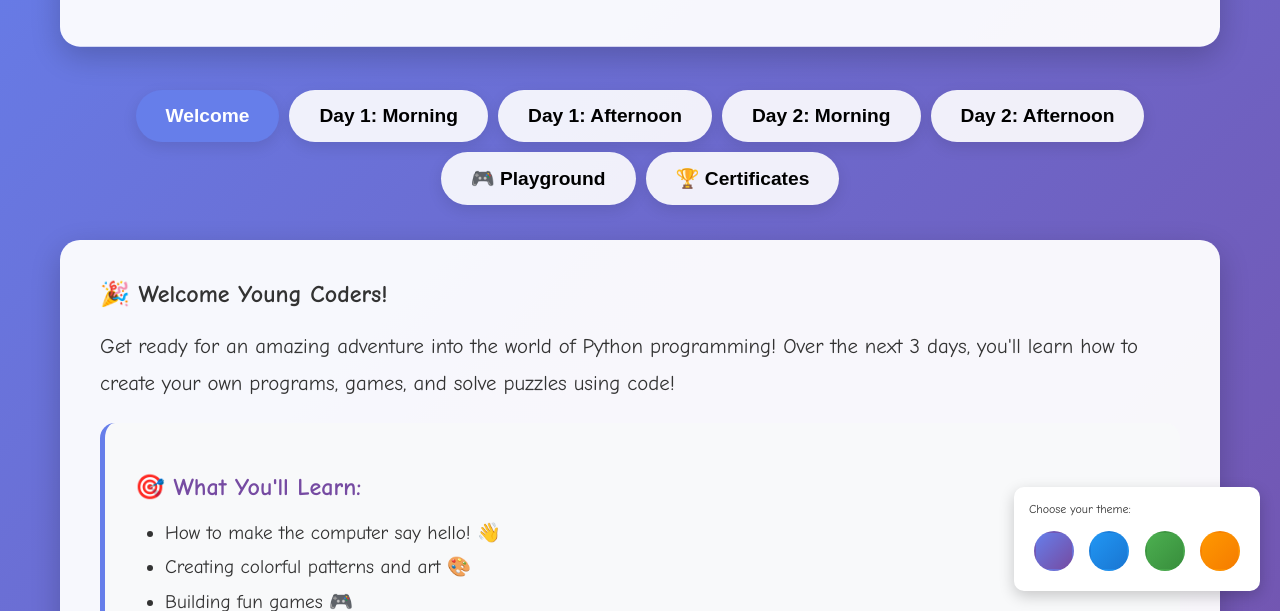
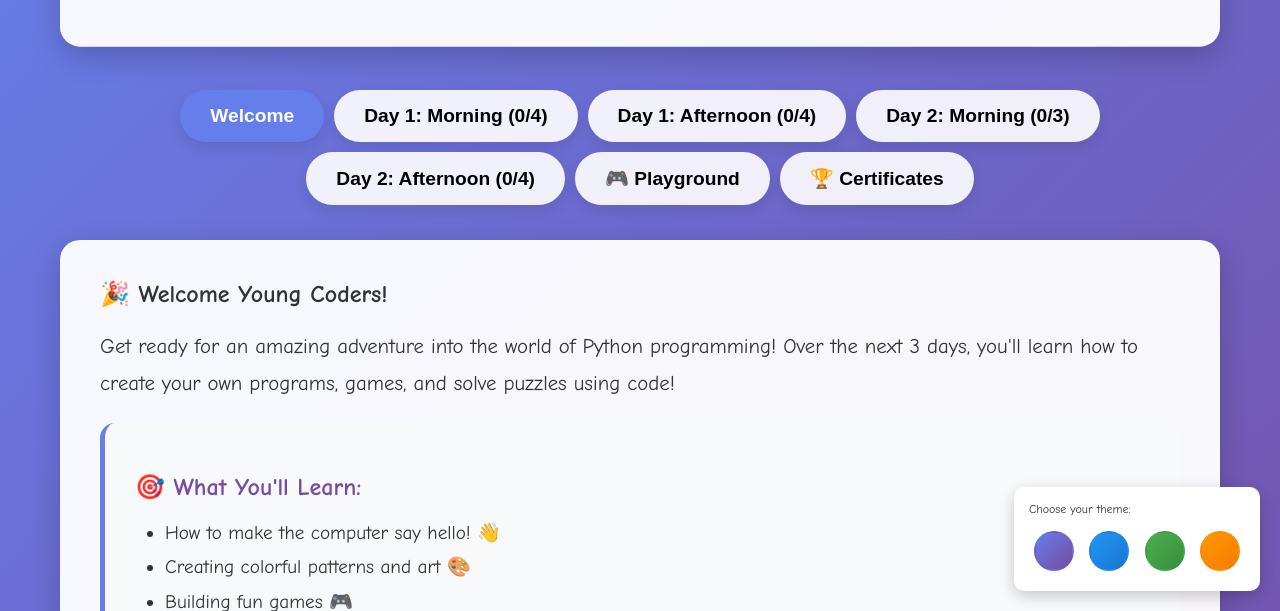
Before and after one commit to seanmjoyce27/learning-python, a plain HTML site: page python-kids-curriculum-improved-4.html in a window 1280 px wide. Both pictures are taken after a click on the button "Welcome". Shown: the part 189-800 px from the top of the page. Drawn offline with nearby package versions, Linux system fonts and the light colour scheme.

Commit message:
latest updates

```diff
--- a/python-kids-curriculum-improved-4.html
+++ b/python-kids-curriculum-improved-4.html
@@ -456,6 +456,99 @@
         // Store CodeMirror instances
         const editors = {};
 
+        // Progress tracking with local storage
+        const PROGRESS_KEY = 'python-kids-progress';
+        let lessonProgress = {
+            completedLessons: new Set(),
+            completedQuizzes: new Set(),
+            lastActiveTab: 'welcome',
+            sessionProgress: new Set() // Track completions in current session
+        };
+
+        // Load progress from localStorage
+        function loadProgress() {
+            try {
+                const saved = localStorage.getItem(PROGRESS_KEY);
+                if (saved) {
+                    const parsed = JSON.parse(saved);
+                    lessonProgress.completedLessons = new Set(parsed.completedLessons || []);
+                    lessonProgress.completedQuizzes = new Set(parsed.completedQuizzes || []);
+                    lessonProgress.lastActiveTab = parsed.lastActiveTab || 'welcome';
+                    lessonProgress.sessionProgress = new Set(); // Always start fresh for session
+                }
+            } catch (e) {
+                console.log('Error loading progress:', e);
+            }
+        }
+
+        // Save progress to localStorage
+        function saveProgress() {
+            try {
+                const toSave = {
+                    completedLessons: Array.from(lessonProgress.completedLessons),
+                    completedQuizzes: Array.from(lessonProgress.completedQuizzes),
+                    lastActiveTab: lessonProgress.lastActiveTab
+                };
+                localStorage.setItem(PROGRESS_KEY, JSON.stringify(toSave));
+            } catch (e) {
+                console.log('Error saving progress:', e);
+            }
+        }
+
+        // Mark lesson as completed (only if completed in this session)
+        function markLessonCompleted(lessonId) {
+            if (lessonProgress.sessionProgress.has(lessonId)) {
+                lessonProgress.completedLessons.add(lessonId);
+                saveProgress();
+                updateVisualProgress();
+            }
+        }
+
+        // Track that lesson was worked on in this session
+        function trackSessionProgress(lessonId) {
+            lessonProgress.sessionProgress.add(lessonId);
+        }
+
+        // Update visual indicators for completed lessons
+        function updateVisualProgress() {
+            // Add checkmarks to completed lessons
+            lessonProgress.completedLessons.forEach(lessonId => {
+                const button = document.querySelector(`[onclick*="${lessonId}"]`);
+                if (button && !button.textContent.includes('✅')) {
+                    button.textContent = '✅ ' + button.textContent;
+                    button.style.background = '#4caf50';
+                }
+            });
+
+            // Update tabs with completion indicators
+            const tabProgress = {
+                'day1-morning': ['code1', 'code2', 'code3', 'quiz1'],
+                'day1-afternoon': ['code4', 'code5', 'code6', 'quiz2'],
+                'day2-morning': ['code7', 'code8', 'code9'],
+                'day2-afternoon': ['code10', 'code11', 'code12', 'quiz3']
+            };
+
+            Object.entries(tabProgress).forEach(([tabName, lessons]) => {
+                const completed = lessons.filter(l =>
+                    lessonProgress.completedLessons.has(l) ||
+                    lessonProgress.completedQuizzes.has(l)
+                ).length;
+                const total = lessons.length;
+
+                const tab = document.querySelector(`[onclick="showTab('${tabName}')"]`);
+                if (tab) {
+                    const progressText = ` (${completed}/${total})`;
+                    if (!tab.textContent.includes('(')) {
+                        tab.textContent += progressText;
+                    }
+                    if (completed === total) {
+                        tab.style.background = '#4caf50';
+                        tab.style.color = 'white';
+                    }
+                }
+            });
+        }
+
         function initializeEditor(textarea) {
             if (!textarea.CodeMirror) {
                 const editor = CodeMirror.fromTextArea(textarea, {
@@ -517,6 +610,10 @@
                 function(mod) {
                     console.log("Code executed successfully");
                     showSuccessAnimation();
+
+                    // Track lesson progress
+                    trackSessionProgress(codeId);
+                    markLessonCompleted(codeId);
                 },
                 function(err) {
                     outputDiv.innerHTML = "❌ Oops! There's an error:\n" + err.toString() + "\n";
@@ -537,6 +634,11 @@
                 feedback.innerHTML = '✅ Correct! Great job!';
                 feedback.style.color = '#4caf50';
                 showSuccessAnimation();
+
+                // Track quiz completion
+                lessonProgress.completedQuizzes.add(quizId);
+                saveProgress();
+                updateVisualProgress();
             } else {
                 feedback.innerHTML = '❌ Not quite. Try again!';
                 feedback.style.color = '#f44336';
@@ -580,6 +682,10 @@
 
             // Update progress
             updateProgress(tabName);
+
+            // Save last active tab
+            lessonProgress.lastActiveTab = tabName;
+            saveProgress();
         }
 
         function updateProgress(tabName) {
@@ -603,12 +709,29 @@
 
         // Initialize only visible editors on page load
         window.onload = function() {
-            // Ensure only welcome tab is active
+            // Load saved progress
+            loadProgress();
+
+            // Show last active tab or welcome tab
+            const startTab = lessonProgress.lastActiveTab || 'welcome';
+
+            // Ensure only correct tab is active
             const contents = document.getElementsByClassName('content');
             for (let content of contents) {
                 content.classList.remove('active');
             }
-            document.getElementById('welcome').classList.add('active');
+
+            const tabs = document.getElementsByClassName('tab');
+            for (let tab of tabs) {
+                tab.classList.remove('active');
+            }
+
+            // Activate the correct tab
+            document.getElementById(startTab).classList.add('active');
+            const activeTab = document.querySelector(`[onclick="showTab('${startTab}')"]`);
+            if (activeTab) {
+                activeTab.classList.add('active');
+            }
 
             // Initialize editors in active content
             const activeContent = document.querySelector('.content.active');
@@ -618,6 +741,10 @@
                     initializeEditor(textarea);
                 });
             }
+
+            // Update visual progress indicators
+            updateVisualProgress();
+            updateProgress(startTab);
         };
     </script>
 </head>
```
